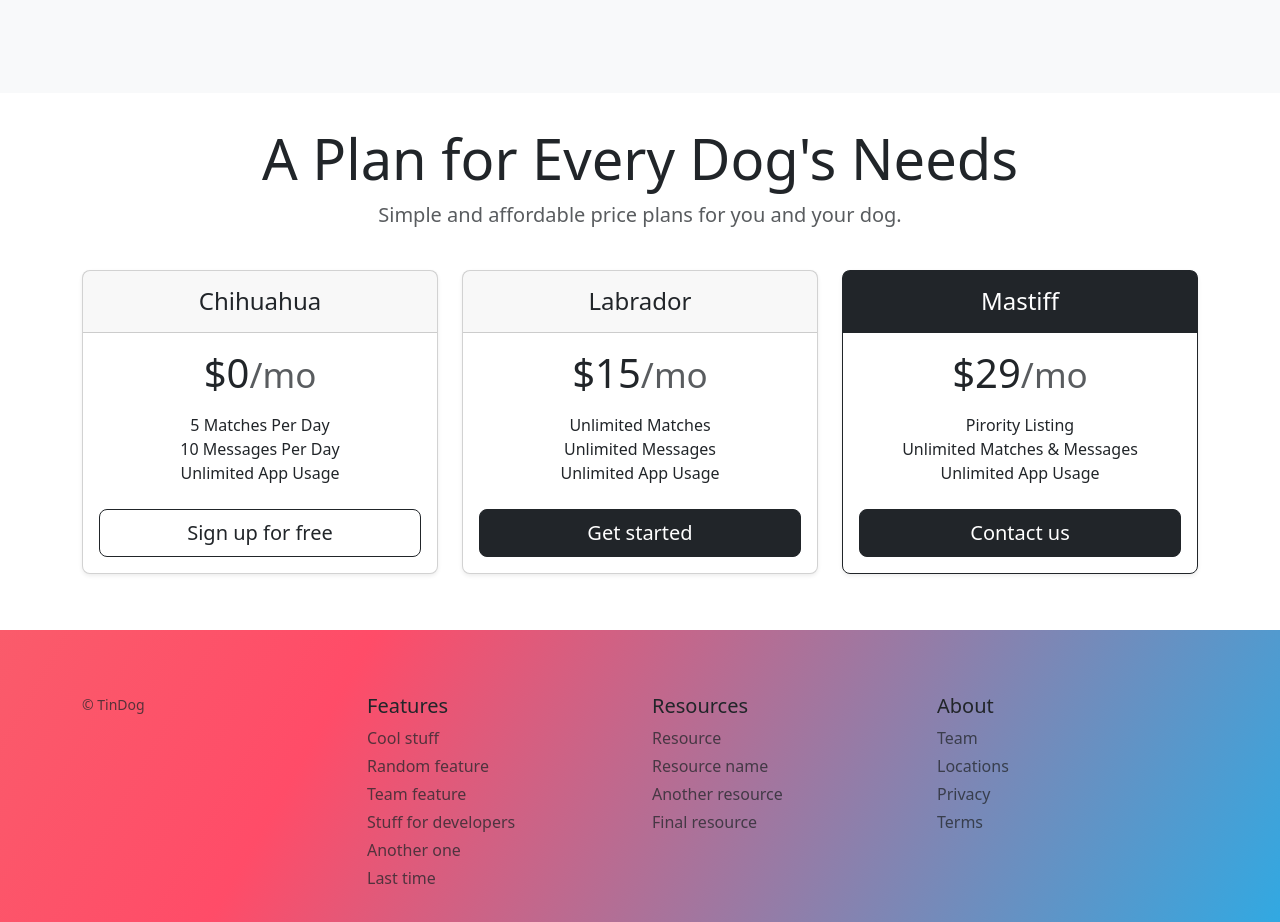
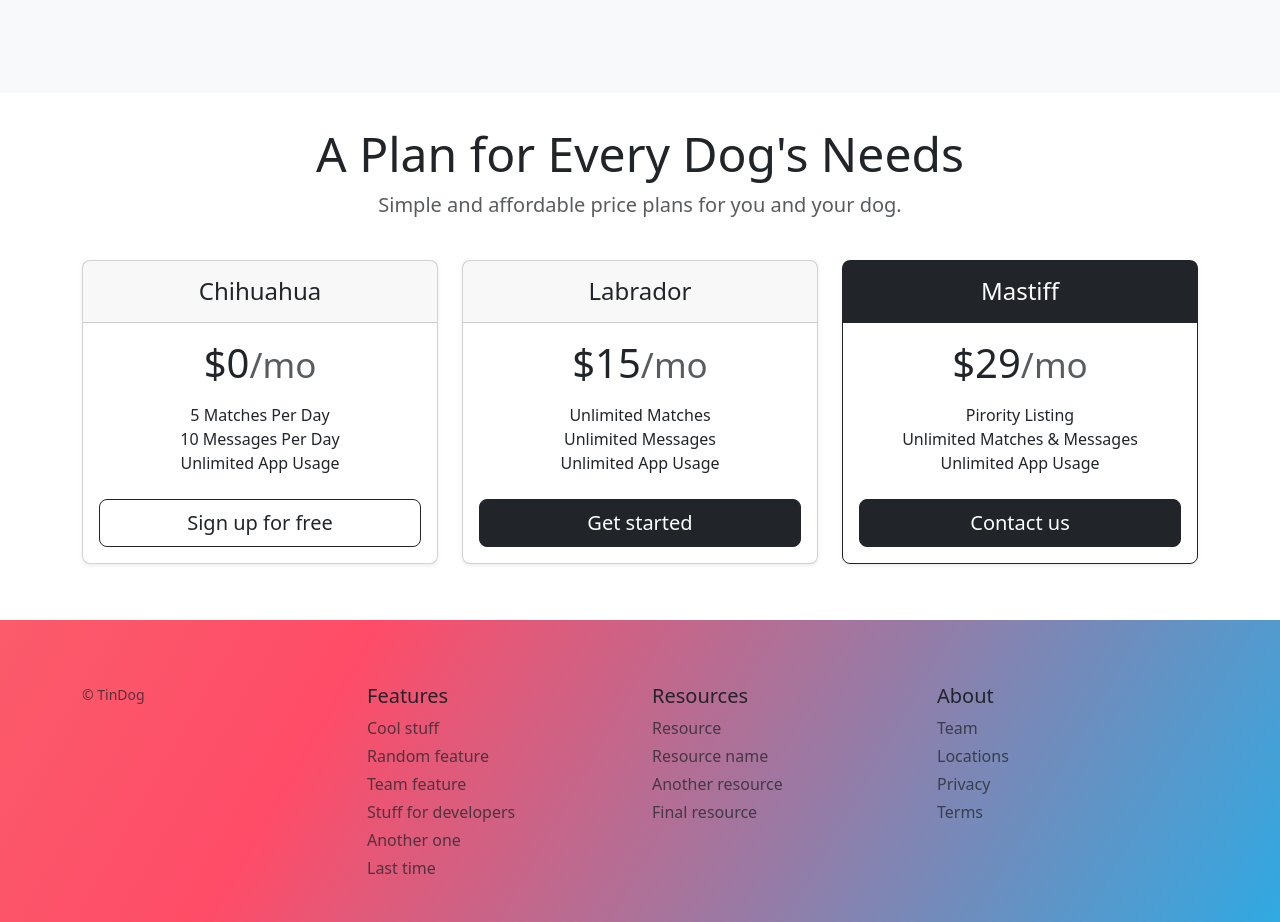
Before and after one commit to jaidenyang/tindog, a plain HTML site: page index.html in a window 1280 px wide. Shown: the part 1645-2567 px from the top of the page. Drawn offline with nearby package versions, Linux system fonts and the light colour scheme.

Commit message:
Change heading in pricing header from display-4 to display-5

```diff
--- a/index.html
+++ b/index.html
@@ -122,7 +122,7 @@
 
       <header>
         <div class="pricing-header p-3 pb-md-4 mx-auto text-center">
-          <h2 class="display-4 fw-normal">A Plan for Every Dog's Needs</h2>
+          <h2 class="display-5 fw-normal">A Plan for Every Dog's Needs</h2>
           <p class="fs-5 text-body-secondary">Simple and affordable price plans for you and your dog.</p>
         </div>
       </header>
```
